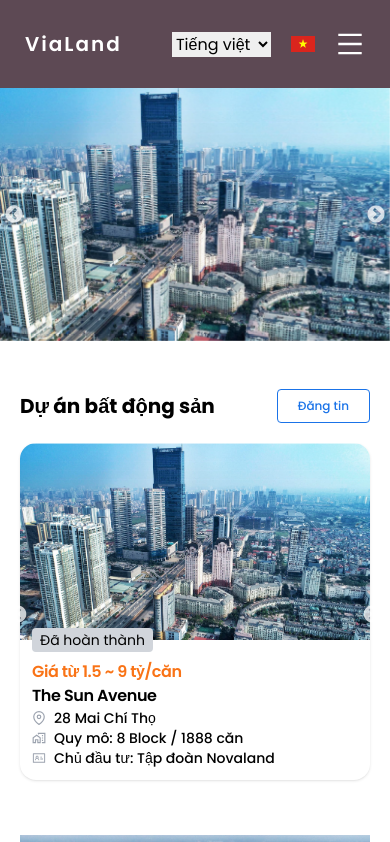
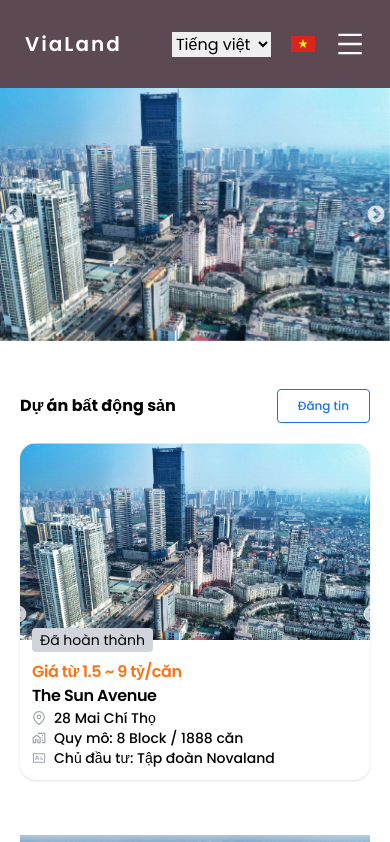
Before and after one commit to blackparadise0407/vialand, a React (Create React App) app: page / in a window 390 px wide. Shown: the top 842 px of the page. Built offline with nearby package versions, Linux system fonts and the light colour scheme; no server answers; the database is empty.

Commit message:
Fix Landing responsiveness

```diff
--- a/src/views/Landing/Landing.tsx
+++ b/src/views/Landing/Landing.tsx
@@ -129,7 +129,7 @@ export default function LandingPage() {
         {/* Project carousel */}
         <div className="my-12">
           <div className="flex items-center">
-            <h1 className="font-bold text-xl">{t('real_estate_project')}</h1>
+            <h1 className="font-bold md:text-xl">{t('real_estate_project')}</h1>
             <div className="flex-grow"></div>
             <Link to="/dang-tin">
               <button className="btn btn--secondary">{t('post_news')}</button>
```
